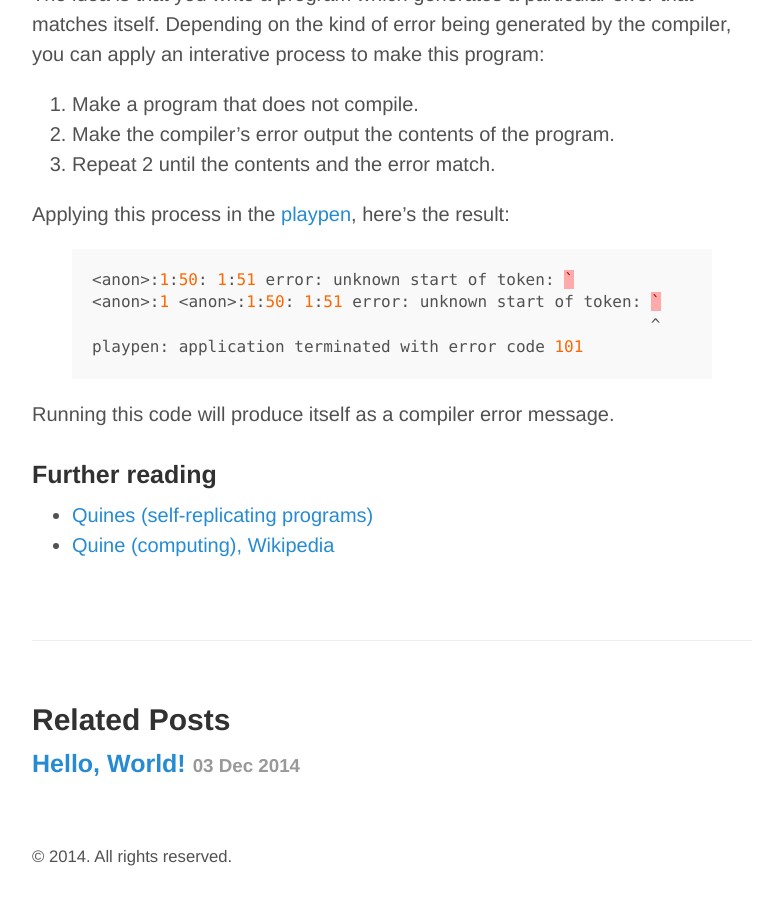
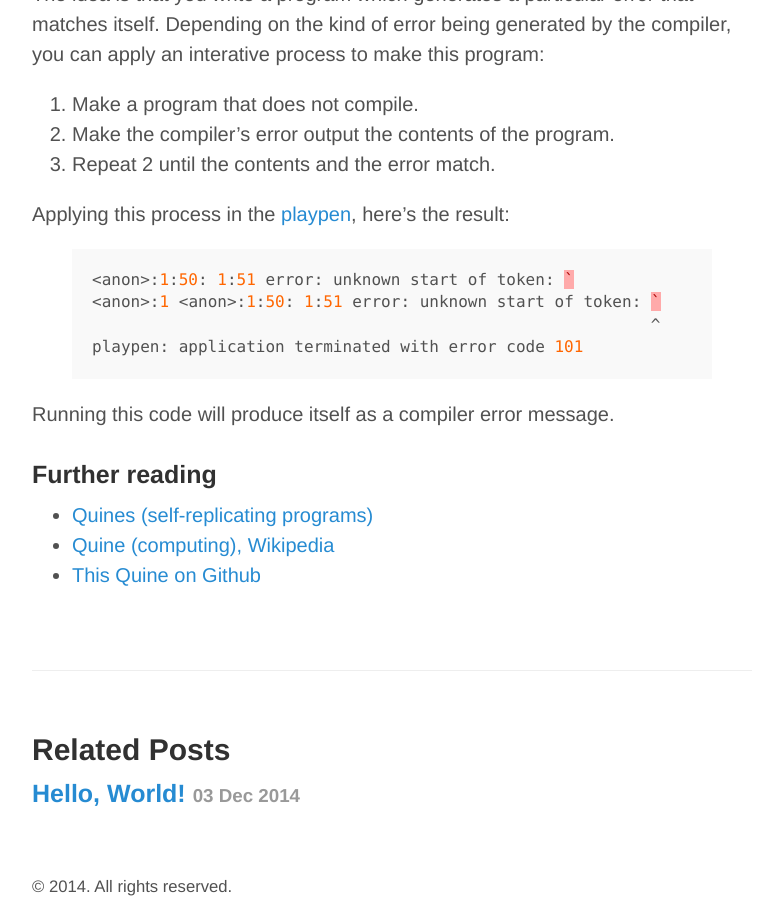
Before and after one commit to pelmers/pelmers.github.io, a Jekyll site: the page built from _posts/2014-12-05-quine.md, in a window 1280 px wide and 900 px high, scrolled down 1817 px. Shown: the whole window, without its empty margins (248-1009 px from the left). Built offline with Jekyll 4.4.1, drawn with Linux system fonts in a browser that asks for light colours; before the commit the page ends 2687 px from its top, so only the background shows below that.

Commit message:
add GH link to quine

```diff
--- a/_posts/2014-12-05-quine.md
+++ b/_posts/2014-12-05-quine.md
@@ -69,3 +69,4 @@ Running this code will produce itself as a compiler error message.
 ### Further reading
 - [Quines (self-replicating programs)](http://www.madore.org/~david/computers/quine.html)
 - [Quine (computing), Wikipedia](https://en.wikipedia.org/wiki/Quine_%28computing%29)
+- [This Quine on Github](https://github.com/pelmers/quine)
```
